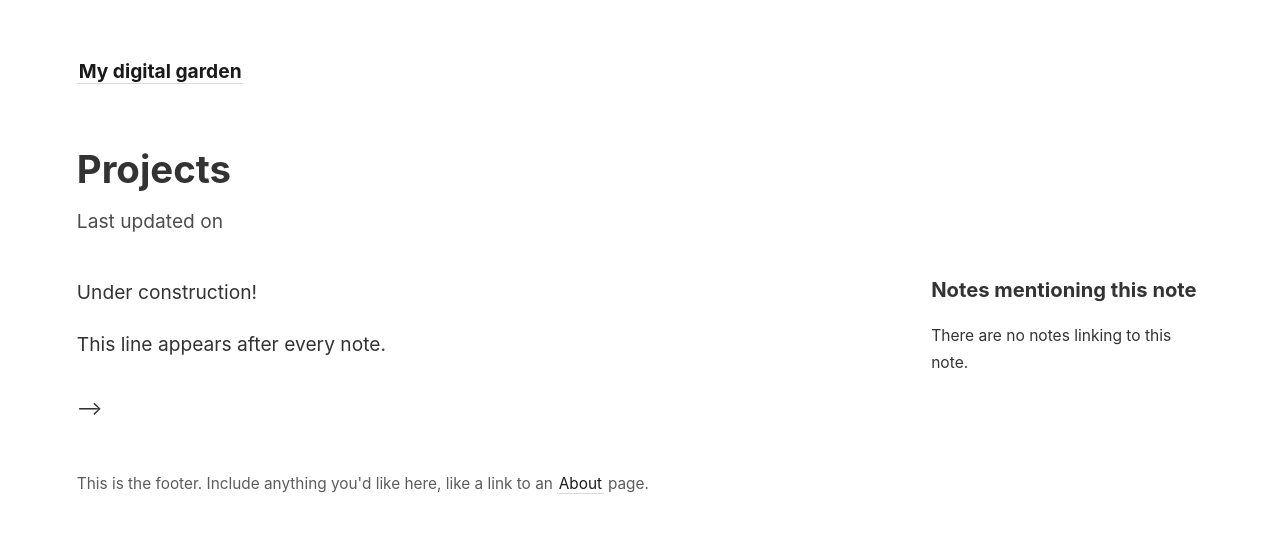
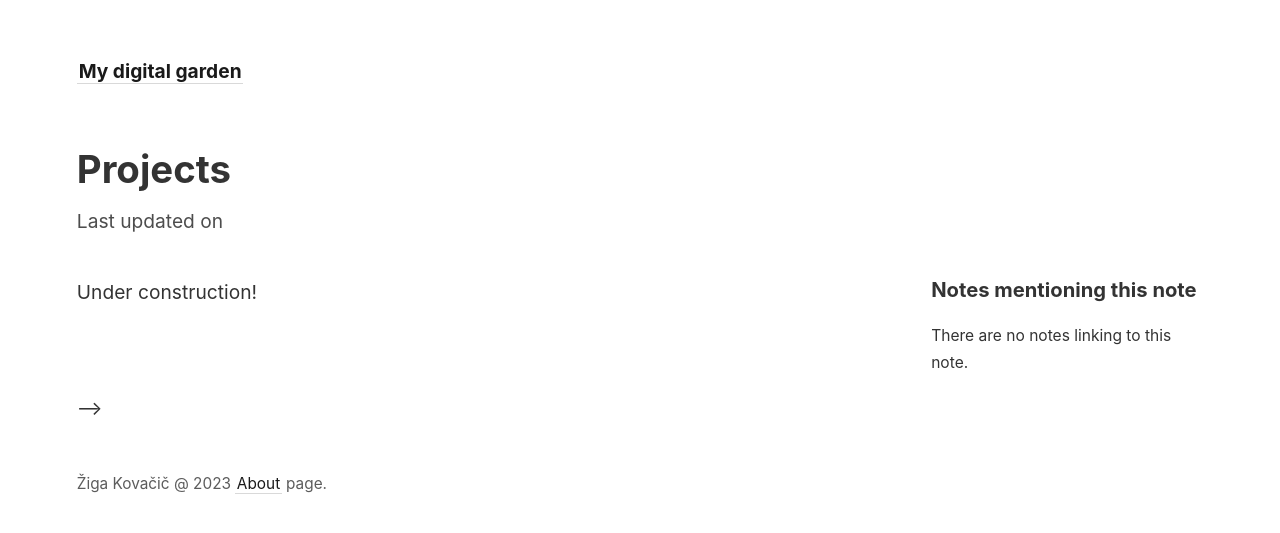
Before and after one commit to zzigak/mdbased, a Jekyll site: the page built from _notes/Projects.md, in a window 1280 px wide. Shown: the top 533 px of the page. Built offline with Jekyll 4.4.1, drawn with Linux system fonts in a browser that asks for light colours.

Commit message:
removed stupid footer

```diff
--- a/_includes/footer.html
+++ b/_includes/footer.html
@@ -1 +1 @@
-This is the footer. Include anything you'd like here, like a link to an <a class="internal-link" href="/about">About</a> page.
+Žiga Kovačič @ 2023 <a class="internal-link" href="/about">About</a> page.
--- a/_layouts/note.html
+++ b/_layouts/note.html
@@ -14,7 +14,7 @@ layout: default
   <div id="notes-entry-container">
     <content>
       {{ content }}
-      <p>This line appears after every note.</p>
+      <!--  <p>This line appears after every note.</p> -->
     </content>
 
     <side style="font-size: 0.9em">
```
